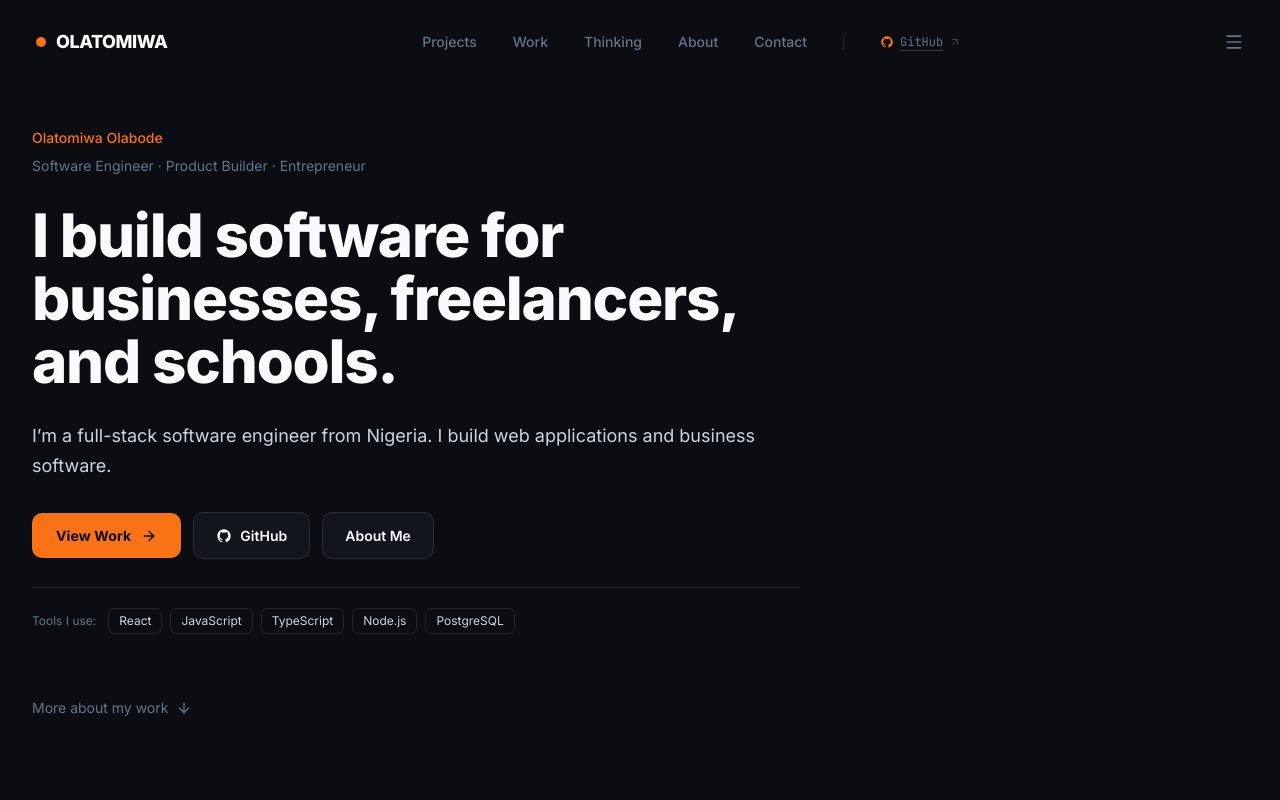
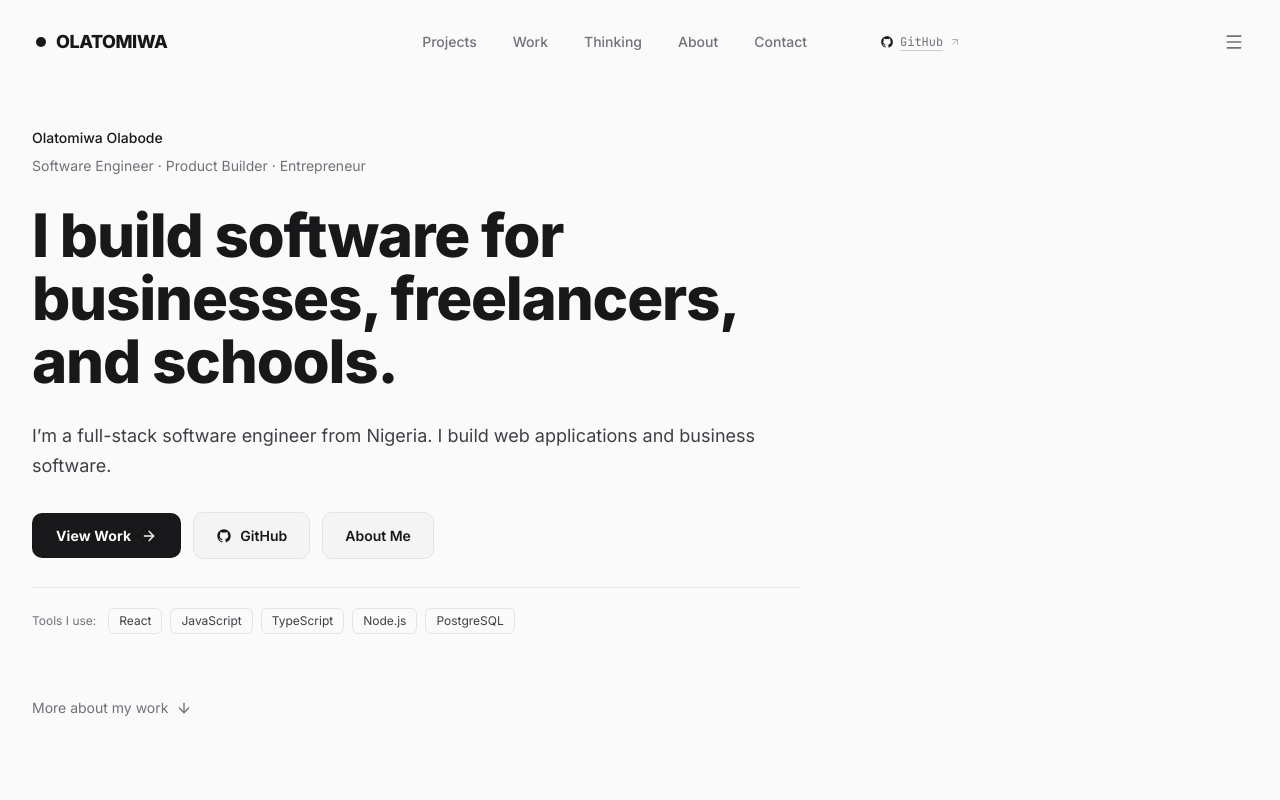
Before and after one commit to OlatomiwaTech/OlatomiwaTech.github.io, a React (Vite) app: page / in a window 1280 px wide. Shown: the top 800 px of the page. Built offline with nearby package versions, Linux system fonts and the light colour scheme.

Commit message:
Refactor: Update HTML and CSS variables for improved light theme support and consistency

```diff
--- a/index.html
+++ b/index.html
@@ -1,5 +1,5 @@
 <!doctype html>
-<html lang="en" class="dark scroll-smooth">
+<html lang="en" class="scroll-smooth">
   <head>
     <meta charset="UTF-8" />
     <link rel="icon" type="image/svg+xml" href="/favicon.svg" />
--- a/src/components/Navbar.tsx
+++ b/src/components/Navbar.tsx
@@ -42,7 +42,7 @@ export const Navbar: React.FC = () => {
     <header
       className={`fixed inset-x-0 top-0 z-50 transition-all duration-300 ${
         isScrolled
-          ? 'bg-[var(--background)]/85 backdrop-blur-xl border-b border-white/[0.06] py-3 shadow-2xl'
+          ? 'bg-[var(--background)]/85 backdrop-blur-xl border-b border-white/[0.06] py-3 shadow-sm'
           : 'bg-transparent py-4 sm:py-5'
       }`}
       data-scroll-phase={activePhase}
--- a/src/index.css
+++ b/src/index.css
@@ -15,27 +15,27 @@
        ======================================== */
 
     /* Backgrounds */
-    --background: #0B0D12;
-    --surface: #12151C;
-    --surface-elevated: #1A1E27;
-    --surface-card: #12151C;
+    --background: #FAFAFA;
+    --surface: #F4F4F5;
+    --surface-elevated: #E4E4E7;
+    --surface-card: #FFFFFF;
 
     /* Text */
-    --text-primary: #F8FAFC;
-    --text-secondary: #CBD5E1;
-    --text-muted: #64748B;
-    --text-subtle: #475569;
+    --text-primary: #18181B;
+    --text-secondary: #3F3F46;
+    --text-muted: #71717A;
+    --text-subtle: #52525B;
 
     /* Accent - Restrained Orange (Brand) */
-    --accent: #F97316;
-    --accent-hover: #FB923C;
-    --accent-subtle: #FCD34D;
-    --accent-glow: rgba(249, 115, 22, 0.15);
+    --accent: #18181B;
+    --accent-hover: #3F3F46;
+    --accent-subtle: #71717A;
+    --accent-glow: rgba(24, 24, 27, 0.06);
 
     /* Borders */
-    --border: rgba(255, 255, 255, 0.1);
-    --border-strong: rgba(255, 255, 255, 0.16);
-    --border-accent: rgba(249, 115, 22, 0.45);
+    --border: #E4E4E7;
+    --border-strong: #D4D4D8;
+    --border-accent: rgba(24, 24, 27, 0.35);
 
     /* Status Colors */
     --success: #22C55E;
@@ -50,15 +50,15 @@
     --traffic-green: #28C840;
 
     /* Legacy Blue Accent (for existing components using #38BDF8) */
-    --blue-accent: #38BDF8;
-    --blue-glow: rgba(56, 189, 248, 0.15);
+    --blue-accent: #3F3F46;
+    --blue-glow: rgba(24, 24, 27, 0.06);
 
     /* Shadows */
-    --shadow-sm: 0 1px 2px 0 rgba(0, 0, 0, 0.3);
-    --shadow: 0 4px 6px -1px rgba(0, 0, 0, 0.4), 0 2px 4px -2px rgba(0, 0, 0, 0.3);
-    --shadow-lg: 0 10px 15px -3px rgba(0, 0, 0, 0.5), 0 4px 6px -4px rgba(0, 0, 0, 0.4);
-    --shadow-xl: 0 20px 25px -5px rgba(0, 0, 0, 0.6), 0 8px 10px -6px rgba(0, 0, 0, 0.5);
-    --shadow-accent: 0 0 35px rgba(249, 115, 22, 0.15);
+    --shadow-sm: 0 1px 2px 0 rgba(24, 24, 27, 0.04);
+    --shadow: 0 4px 6px -1px rgba(24, 24, 27, 0.06), 0 2px 4px -2px rgba(24, 24, 27, 0.04);
+    --shadow-lg: 0 10px 15px -3px rgba(24, 24, 27, 0.08), 0 4px 6px -4px rgba(24, 24, 27, 0.05);
+    --shadow-xl: 0 20px 25px -5px rgba(24, 24, 27, 0.1), 0 8px 10px -6px rgba(24, 24, 27, 0.06);
+    --shadow-accent: 0 0 35px rgba(24, 24, 27, 0.06);
 
     /* Radii */
     --radius-sm: 6px;
@@ -137,6 +137,7 @@
   html {
     scroll-behavior: smooth;
     overflow-x: clip;
+    color-scheme: light;
   }
 
   body {
@@ -152,10 +153,10 @@
   }
 
   body[data-scroll-phase='projects'] {
-    --accent-glow: rgba(249, 115, 22, 0.12);
+    --accent-glow: rgba(24, 24, 27, 0.05);
   }
   body[data-scroll-phase='thinking'] {
-    --accent-glow: rgba(249, 115, 22, 0.18);
+    --accent-glow: rgba(24, 24, 27, 0.07);
   }
 
   img, video, svg {
@@ -174,7 +175,7 @@
 
   /* Selection */
   ::selection {
-    background: rgba(249, 115, 22, 0.25);
+    background: rgba(24, 24, 27, 0.14);
     color: var(--text-primary);
   }
 }
@@ -184,7 +185,7 @@
 }
 
 ::selection {
-  background: rgba(249, 115, 22, 0.25);
+  background: rgba(24, 24, 27, 0.14);
   color: var(--text-primary);
 }
 
@@ -218,6 +219,25 @@
 .section-shell,
 .section-shell > div {
   background-color: transparent;
+}
+
+main [class~="text-[#F8FAFC]"],
+main [class~="text-white"] {
+  color: var(--text-primary);
+}
+
+main [class~="text-[#94A3B8]"],
+main [class~="text-[#94A0B4]"] {
+  color: var(--text-muted);
+}
+
+main [class*="border-white"],
+main [class*="border-slate-800"] {
+  border-color: var(--border);
+}
+
+main [class*="text-white/"] {
+  color: rgba(24, 24, 27, 0.025);
 }
 
 main .group:hover {
@@ -306,7 +326,7 @@ main .bg-\[var\(--surface-card\)\] {
 /* Links */
 .signal-link {
   text-decoration: underline;
-  text-decoration-color: rgba(255, 255, 255, 0.2);
+  text-decoration-color: rgba(24, 24, 27, 0.2);
   text-underline-offset: 4px;
   transition: color var(--transition), text-decoration-color var(--transition);
 }
@@ -374,7 +394,7 @@ main .bg-\[var\(--surface-card\)\] {
 
 .btn-ghost:hover {
   border-color: var(--border-accent);
-  background: rgba(249, 115, 22, 0.06);
+  background: rgba(24, 24, 27, 0.04);
   color: var(--accent);
 }
 
@@ -405,7 +425,7 @@ main .bg-\[var\(--surface-card\)\] {
   border-radius: var(--radius-xl);
   border: 1px solid var(--border);
   background: var(--surface);
-  box-shadow: 0 25px 50px -12px rgba(0, 0, 0, 0.7), 0 0 0 1px var(--border);
+  box-shadow: 0 12px 32px -8px rgba(24, 24, 27, 0.08), 0 0 0 1px var(--border);
   overflow: hidden;
 }
 
```
